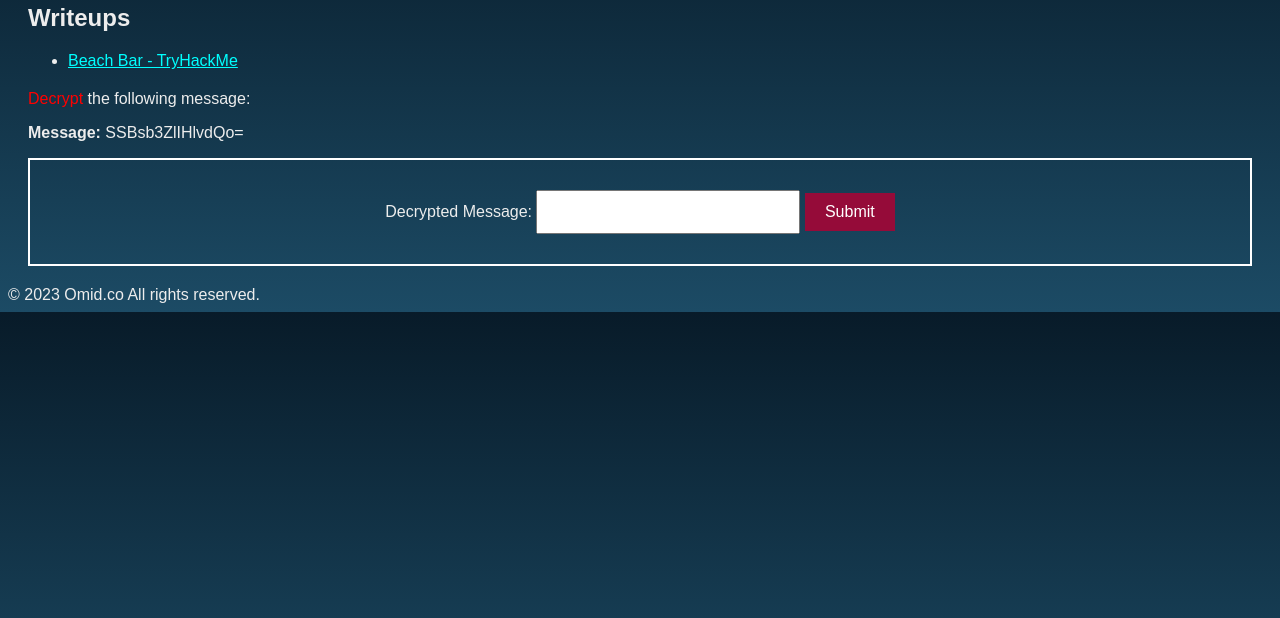
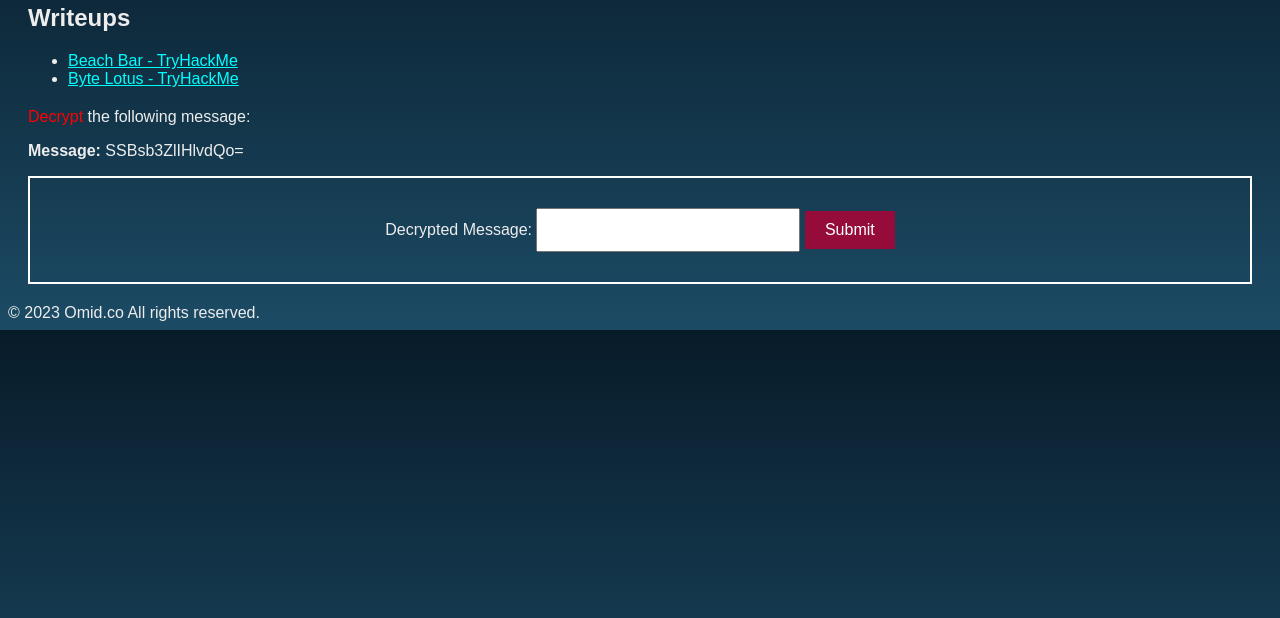
Before and after one commit to Omidcr77/ctf, a plain HTML site: page index.html in a window 1280 px wide. Shown: the part 134-752 px from the top of the page. Drawn offline with Linux system fonts and the light colour scheme.

Commit message:
Add Byte Lotus TryHackMe writeup

```diff
--- a/index.html
+++ b/index.html
@@ -11,6 +11,7 @@
     <h2>Writeups</h2>
     <ul>
       <li><a href="tryhackme/beach-bar.md">Beach Bar - TryHackMe</a></li>
+      <li><a href="tryhackme/byte-lotus.md">Byte Lotus - TryHackMe</a></li>
     </ul>
   </div>
   <div id="question">
```
Also changed, not shown: 1 other file.
